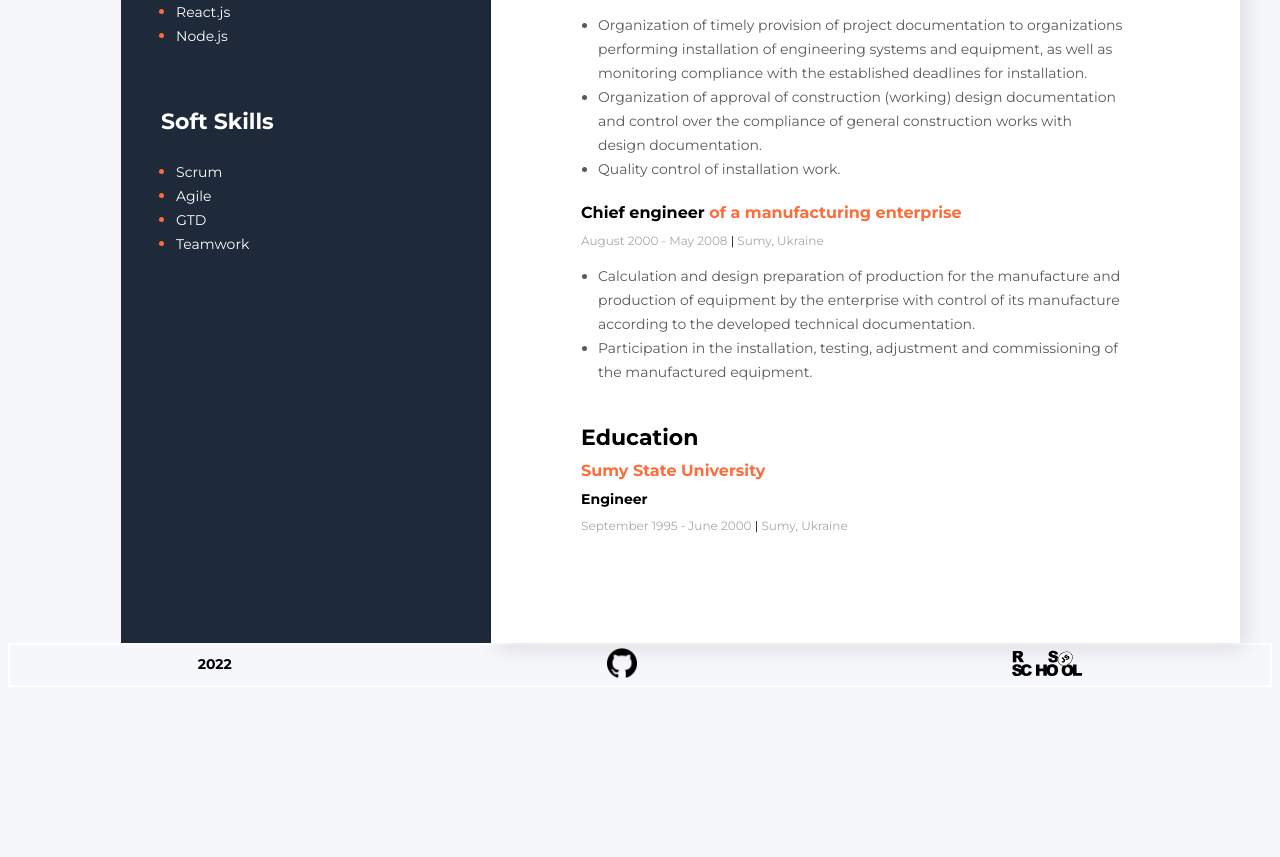
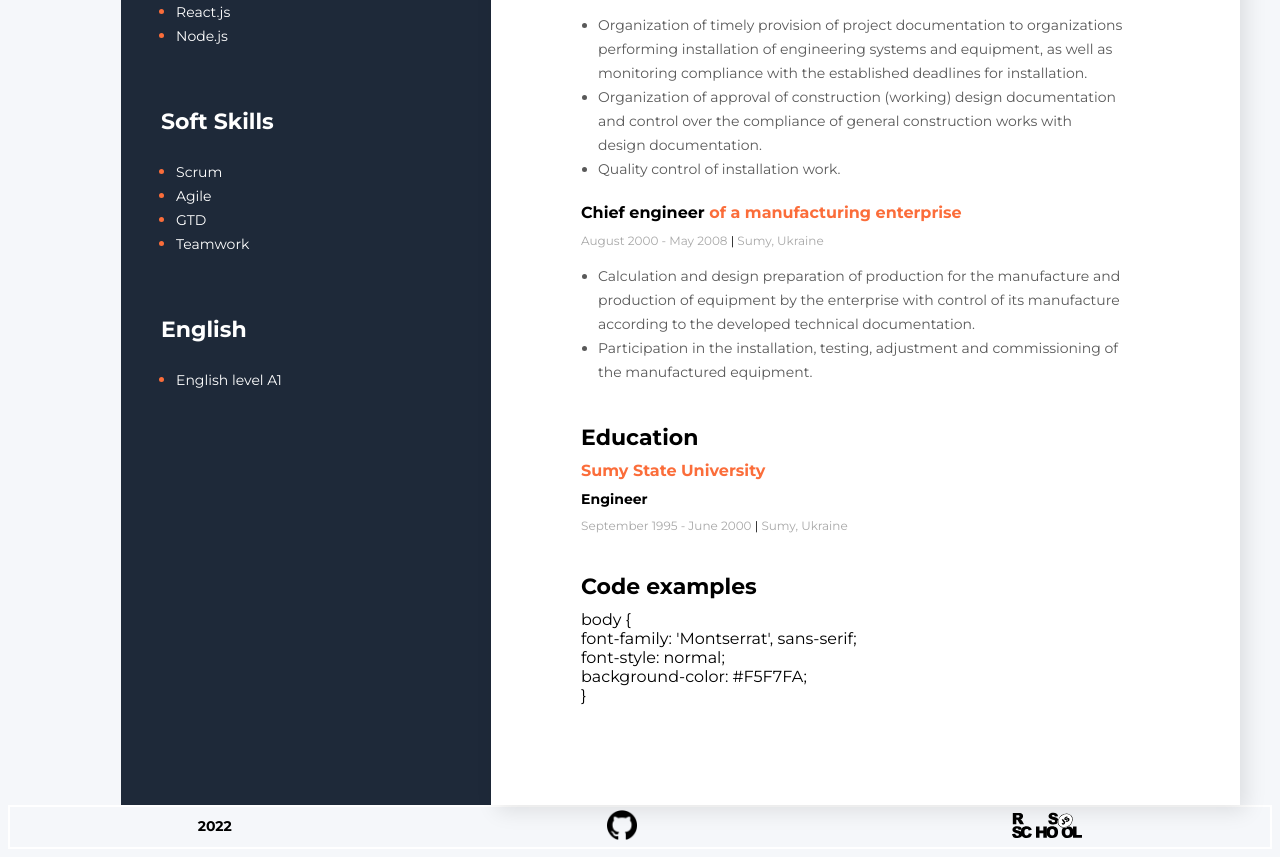
Before and after one commit to Oleksandr8719/rsschool-cv, a plain HTML site: page index.html in a window 1280 px wide. Shown: the part 840-1697 px from the top of the page. Before the commit the page ends 1535 px from the top, so only its background shows below. Drawn offline with Linux system fonts and the light colour scheme.

Commit message:
feat: add nav

```diff
--- a/css/style.css
+++ b/css/style.css
@@ -141,7 +141,7 @@ p {
 	color: #595959;
 }
 
-.education {
+.education, .code-examples {
 	margin-top: 40px;
 }
 .education-list {
@@ -173,7 +173,7 @@ p {
 	margin-bottom: 50px;
 }
 
-.contacts, .tech-skills, .soft-skills {
+.contacts, .tech-skills, .soft-skills, .english {
 	margin-left: 40px;
 	margin-bottom: 45px;
 }
@@ -203,16 +203,16 @@ p {
 	text-decoration: none;
 }
 
-.tech-skills-list, .soft-skills-list {
+.tech-skills-list, .soft-skills-list, .english-list {
 	color: #fff;
 	margin: 0;
 	padding: 15px;
 }
 
-.tech-skills-item, .soft-skills-item {
+.tech-skills-item, .soft-skills-item, .english-item {
 	color: #FB6D3A;
 }
-.tech-skills-text, .soft-skills-text {
+.tech-skills-text, .soft-skills-text, .english-text {
 	color: #fff;
 	font-weight: 400;
 	font-size: 14px;
--- a/index.html
+++ b/index.html
@@ -11,9 +11,9 @@
 </head>
 <body>
 		<header class="header">
-			<a href="https://github.com/Oleksandr8719" target="_blank">CONTACTS</a>
-			<a href="https://github.com/Oleksandr8719" target="_blank">PROJECT</a>
-			<a href="https://github.com/Oleksandr8719" target="_blank">ENGLISH</a>
+			<a href="#contacts">Contacts</a>
+			<a href="#projects">Projects</a>
+			<a href="#english">English</a>
 		</header>
 		<!--Main-->
 		<div class="main">
@@ -87,6 +87,10 @@
 						<h5 class="education-item">Engineer</h5>
 						<p class="period">September 1995 - June 2000   <span class="line">|</span>   Sumy, Ukraine</p>
 					</div>
+					<div class="code-examples">
+						<h3 class="title">Code examples</h3>
+						<p class="code-text">body {<br> font-family: 'Montserrat', sans-serif;	<br> font-style: normal; <br> background-color: #F5F7FA; <br>}</p>
+					</div>
 				</div>
 			</div>
 			<!-- Sidebar -->
@@ -130,7 +134,13 @@
 								<li class="soft-skills-item"> <span class="soft-skills-text">Teamwork</span></li>
 							</ul>
 						</div>
-			</aside>
+						<nav class="english">
+							<h3 class="sidebar-title">English</h3>
+							<ul class="english-list">
+								<li class="english-item"> <span class="english-text">English level A1</span></li>
+							</ul>
+						</nav>
+      			</aside>
 		</div>
 		<footer class="footer">
 			<h2 class="link-github">2022</h2>
```
